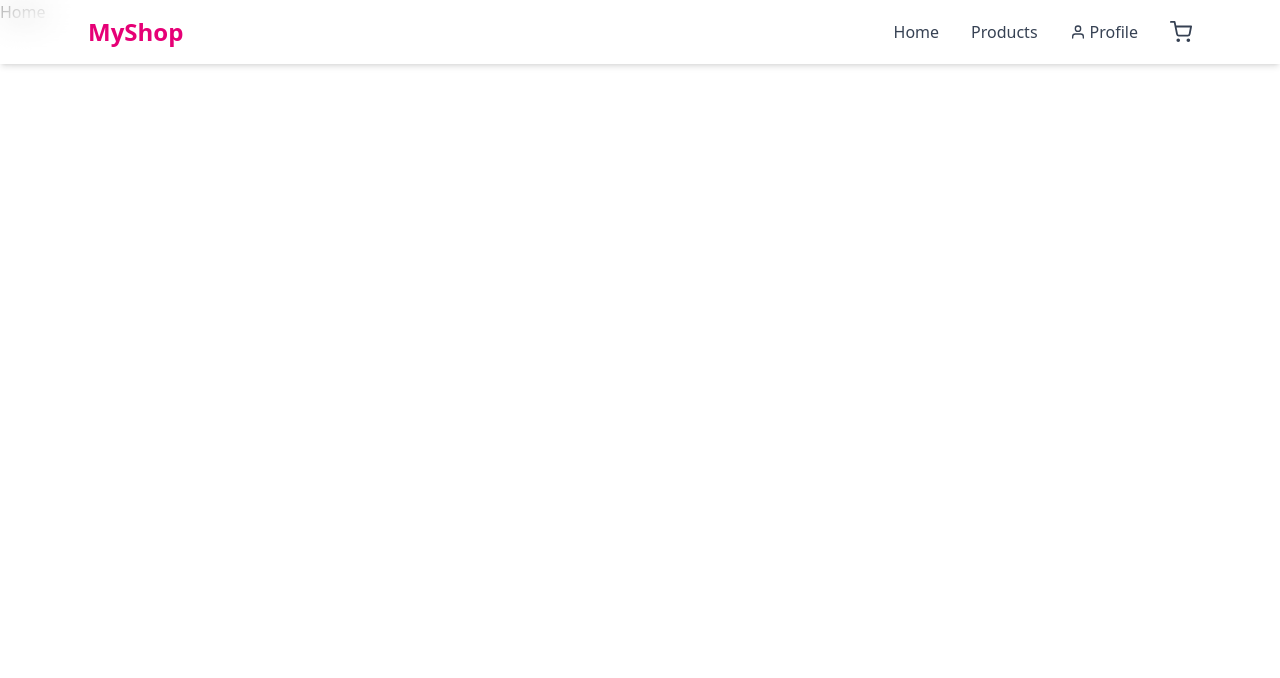
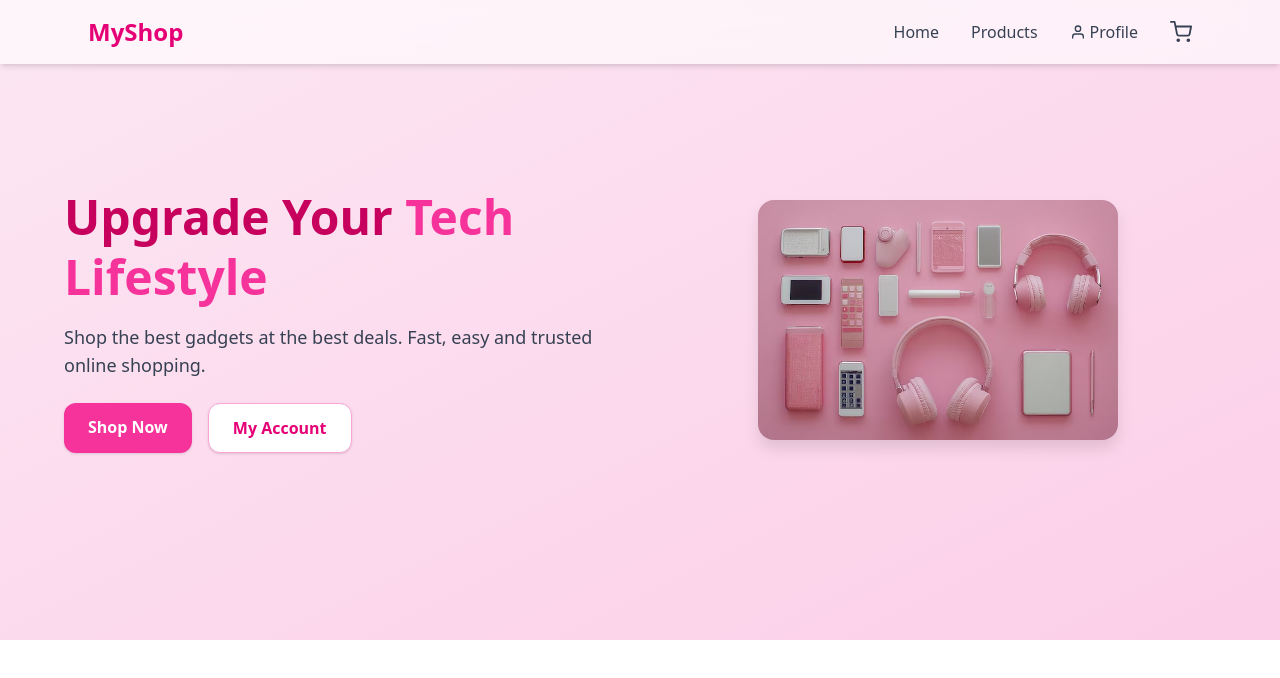
Before and after one commit to JoshuaPioo/Gadgets, a React app in the folder frontend/: page / in a window 1280 px wide. Shown: the top 678 px of the page. Built offline with nearby package versions, Linux system fonts and the light colour scheme; the HTML template or start-up script is replaced by a standard one.

Commit message:
Hero bg done

```diff
--- a/frontend/src/App.jsx
+++ b/frontend/src/App.jsx
@@ -7,6 +7,7 @@ import Login from './pages/Login'
 import Verify from './pages/Verify'
 import VerifyEmail from './pages/VerifyEmail'
 import Products from './pages/Products'
+import Profile from './pages/Profile'
 
 const router = createBrowserRouter([
   {
@@ -33,6 +34,10 @@ const router = createBrowserRouter([
     path: "/products",
     element: <><Navbar/><Products/> </>,
   },
+  {
+    path: "/profile",
+    element: <><Navbar/><Profile/> </>,
+  },
 ])
 
 function App() {
--- /dev/null
+++ b/frontend/src/components/Hero.jsx
@@ -0,0 +1,49 @@
+import React from "react";
+
+const Hero = () => {
+  return (
+    <section className="w-full min-h-[80vh] bg-gradient-to-br from-pink-100 to-pink-200 flex items-center px-6 py-16">
+      <div className="max-w-6xl mx-auto grid md:grid-cols-2 gap-10 items-center">
+
+        {/* Text Section */}
+        <div>
+          <h1 className="text-4xl md:text-5xl font-bold text-pink-700 leading-tight">
+            Upgrade Your <span className="text-pink-500">Tech Lifestyle</span>
+          </h1>
+
+          <p className="text-gray-700 mt-4 text-lg">
+            Shop the best gadgets at the best deals. Fast, easy and trusted online shopping.
+          </p>
+
+          <div className="mt-6 flex gap-4">
+            <a
+              href="/products"
+              className="px-6 py-3 bg-pink-500 text-white rounded-xl font-semibold shadow hover:bg-pink-600 transition"
+            >
+              Shop Now
+            </a>
+
+            <a
+              href="/profile"
+              className="px-6 py-3 bg-white border border-pink-300 text-pink-600 rounded-xl font-semibold shadow hover:bg-pink-50 transition"
+            >
+              My Account
+            </a>
+          </div>
+        </div>
+
+        {/* Image Section */}
+        <div className="flex justify-center">
+          <img
+            src="Gadget.jpg"
+            alt="Gadget"
+            className="w-72 md:w-[360px] drop-shadow-xl rounded-2xl"
+          />
+        </div>
+
+      </div>
+    </section>
+  );
+};
+
+export default Hero;
--- a/frontend/src/pages/Home.jsx
+++ b/frontend/src/pages/Home.jsx
@@ -1,8 +1,11 @@
 import React from 'react'
+import Hero from '../components/Hero'
 
 const Home = () => {
   return (
-    <div>Home</div>
+    <div>
+      <Hero/>
+    </div>
   )
 }
 
--- /dev/null
+++ b/frontend/src/pages/Profile.jsx
@@ -0,0 +1,56 @@
+import React from "react";
+import { useNavigate } from "react-router-dom";
+
+const Profile = () => {
+  const navigate = useNavigate();
+
+  const handleLogout = () => {
+    // Clear token or your auth logic here
+    localStorage.removeItem("token");
+    navigate("/login");
+  };
+
+  return (
+    <div className="pt-24 px-6 max-w-lg mx-auto">
+      <div className="bg-white rounded-2xl shadow-md p-6 text-center">
+        {/* Profile Photo */}
+        <div className="flex justify-center mb-4">
+          <img
+            src="https://via.placeholder.com/120"
+            alt="Profile"
+            className="w-28 h-28 rounded-full border-4 border-pink-300 object-cover"
+          />
+        </div>
+
+        <h2 className="text-2xl font-bold text-pink-600">Your Profile</h2>
+        <p className="text-gray-600 mt-1">Manage your account</p>
+
+        {/* Buttons */}
+        <div className="mt-6 space-y-3">
+          <button
+            onClick={() => navigate("/settings")}
+            className="w-full py-3 bg-pink-500 text-white rounded-xl font-medium hover:bg-pink-600 transition"
+          >
+            Account Settings
+          </button>
+
+          <button
+            onClick={() => navigate("/change-photo")}
+            className="w-full py-3 bg-white border border-pink-400 text-pink-600 rounded-xl font-medium hover:bg-pink-50 transition"
+          >
+            Change Profile Photo
+          </button>
+
+          <button
+            onClick={handleLogout}
+            className="w-full py-3 bg-red-500 text-white rounded-xl font-medium hover:bg-red-600 transition"
+          >
+            Logout
+          </button>
+        </div>
+      </div>
+    </div>
+  );
+};
+
+export default Profile;
```
Also changed, not shown: frontend/public/Gadget.jpg (added).
